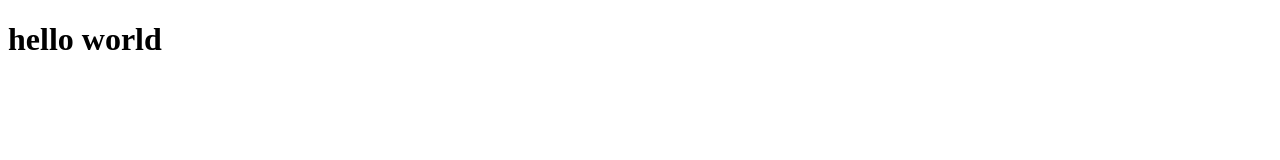
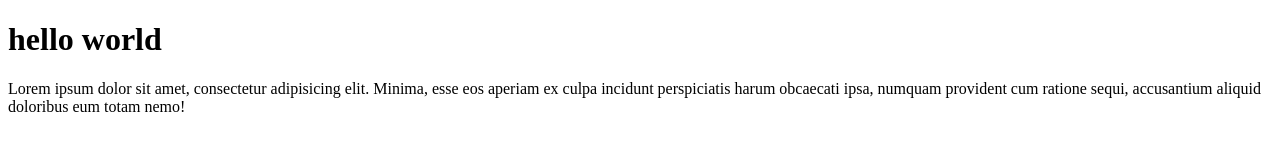
Before and after one commit to Abduqayyum006/git-hub-tutorial, a plain HTML site: page index.html in a window 1280 px wide. Drawn offline with Linux system fonts and the light colour scheme.

Commit message:
add new p tag

```diff
--- a/index.html
+++ b/index.html
@@ -9,5 +9,6 @@
 </head>
 <body>
   <h1>hello world </h1>
+  <p>Lorem ipsum dolor sit amet, consectetur adipisicing elit. Minima, esse eos aperiam ex culpa incidunt perspiciatis harum obcaecati ipsa, numquam provident cum ratione sequi, accusantium aliquid doloribus eum totam nemo!</p>
 </body>
 </html>
```
